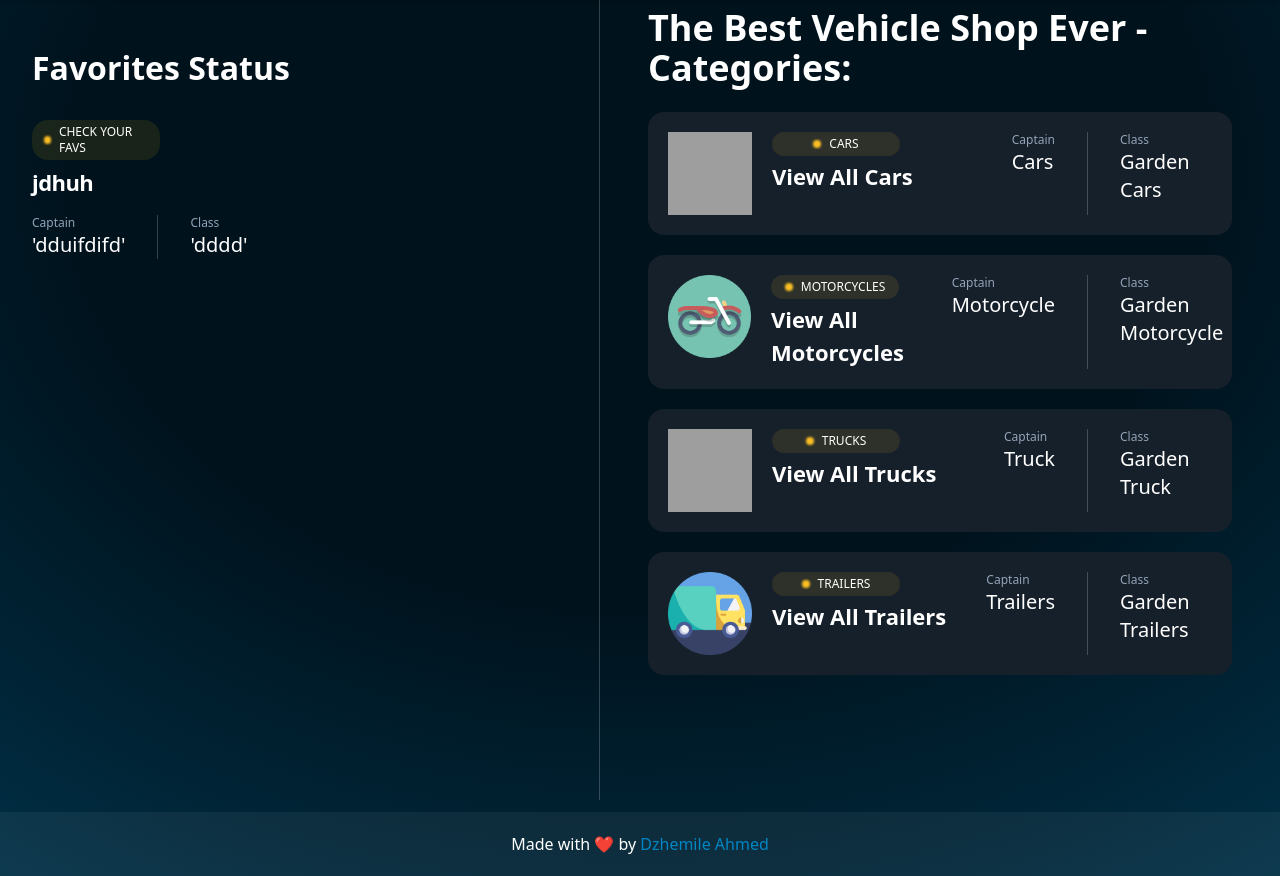
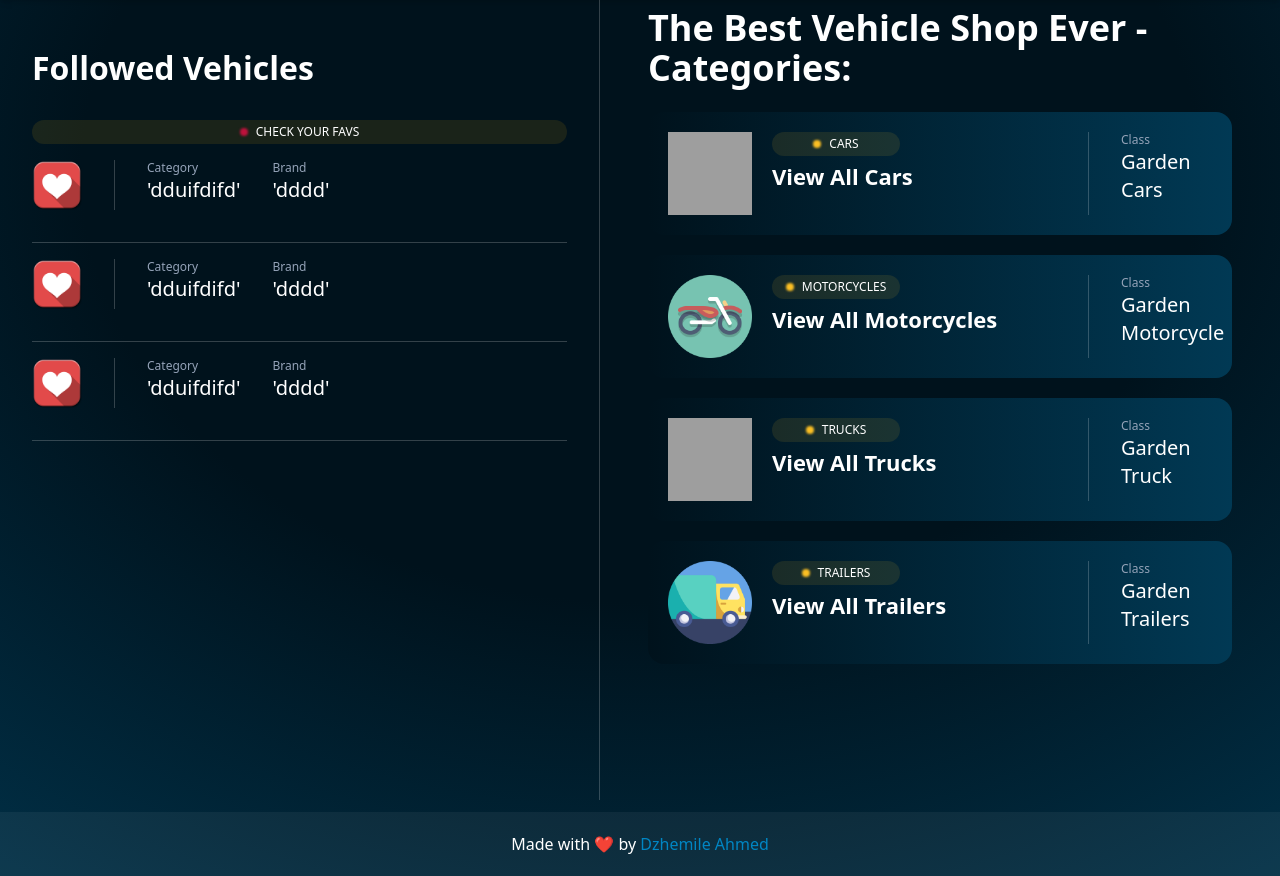
Before and after one commit to Dzhemile-dzh/vehicle-shop, a Symfony app: template templates/main/homepage.html.twig in a window 1280 px wide. Shown: the part 114-990 px from the top of the page. Run offline with Twig, Linux system fonts and the light colour scheme; the template is opened without the code that fills it, so the values that code supplies are empty; style sheets or scripts are compiled from the project's sources; some libraries are stand-ins or nearby versions; grey boxes are pictures that could not be loaded.

Commit message:
updated follow section, login redirect

```diff
--- a/src/Security/LoginFormAuthenticator.php
+++ b/src/Security/LoginFormAuthenticator.php
@@ -58,7 +58,7 @@ class LoginFormAuthenticator extends AbstractAuthenticator
     public function onAuthenticationSuccess(Request $request, TokenInterface $token, string $firewallName): ?Response
     {
         return new RedirectResponse(
-            $this->router->generate('car_list')
+            $this->router->generate('app_homepage')
         );
     }
 
--- a/templates/main/_sidebar.html.twig
+++ b/templates/main/_sidebar.html.twig
@@ -2,27 +2,61 @@
     class="pb-8 lg:pb-0 lg:w-[600px] shrink-0 lg:block lg:min-h-screen text-white transition-all overflow-hidden px-8 border-b lg:border-b-0 lg:border-r border-white/20 transition-all overflow-hidden"
 >
     <div class="flex justify-between mt-11 mb-7">
-        <h2 class="text-[32px] font-semibold">Favorites Status</h2>
+        <h2 class="text-[32px] font-semibold">Followed Vehicles</h2>
     </div>
 
     <div>
         <div class="flex flex-col space-y-1.5">
-            <div class="rounded-2xl py-1 px-3 flex justify-center w-32 items-center" style="background: rgba(255, 184, 0, .1);">
-                <div class="rounded-full h-2 w-2 bg-amber-400 blur-[1px] mr-2"></div>
+            <div class="rounded-2xl py-1 px-3 flex justify-center w-42 items-center" style="background: rgba(255, 184, 0, .1);">
+                <div class="rounded-full h-2 w-2 bg-rose-700 blur-[1px] mr-2"></div>
                 <p class="uppercase text-xs">Check Your Favs</p>
             </div>
-            <h3 class="tracking-tight text-[22px] font-semibold">
-                <a class="hover:underline" href="">jdhuh</a>
-            </h3>
         </div>
-        <div class="flex mt-4">
+        <div class="flex mt-4 border-b border-white/20 pb-8">
             <div class="border-r border-white/20 pr-8">
-                <p class="text-slate-400 text-xs">Captain</p>
+                <p class="text-slate-400 text-xs"></p>
+                <div class="flex justify-center">
+                    <img class="max-h-[50px] md:max-h-[50px]" src="{{ asset('images/follow-icon.png') }}" alt="trailer image">
+                </div>
+            </div>
+            <div class="pl-8">
+                <p class="text-slate-400 text-xs">Category</p>
                 <p class="text-xl">'dduifdifd'</p>
             </div>
-
             <div class="pl-8">
-                <p class="text-slate-400 text-xs">Class</p>
+                <p class="text-slate-400 text-xs">Brand</p>
+                <p class="text-xl">'dddd'</p>
+            </div>
+        </div>
+        <div class="flex mt-4 border-b border-white/20 pb-8">
+            <div class="border-r border-white/20 pr-8">
+                <p class="text-slate-400 text-xs"></p>
+                <div class="flex justify-center">
+                    <img class="max-h-[50px] md:max-h-[50px]" src="{{ asset('images/follow-icon.png') }}" alt="trailer image">
+                </div>
+            </div>
+            <div class="pl-8">
+                <p class="text-slate-400 text-xs">Category</p>
+                <p class="text-xl">'dduifdifd'</p>
+            </div>
+            <div class="pl-8">
+                <p class="text-slate-400 text-xs">Brand</p>
+                <p class="text-xl">'dddd'</p>
+            </div>
+        </div>
+        <div class="flex mt-4 border-b border-white/20 pb-8">
+            <div class="border-r border-white/20 pr-8">
+                <p class="text-slate-400 text-xs"></p>
+                <div class="flex justify-center">
+                    <img class="max-h-[50px] md:max-h-[50px]" src="{{ asset('images/follow-icon.png') }}" alt="trailer image">
+                </div>
+            </div>
+            <div class="pl-8">
+                <p class="text-slate-400 text-xs">Category</p>
+                <p class="text-xl">'dduifdifd'</p>
+            </div>
+            <div class="pl-8">
+                <p class="text-slate-400 text-xs">Brand</p>
                 <p class="text-xl">'dddd'</p>
             </div>
         </div>
--- a/templates/main/_vehicle_card.html.twig
+++ b/templates/main/_vehicle_card.html.twig
@@ -1,4 +1,4 @@
-<div class="bg-[#16202A] rounded-2xl pl-5 py-5 pr-11 flex flex-col min-[1174px]:flex-row min-[1174px]:justify-between">
+<div class="bg-gradient-to-r from-[#00121C] to-[#013954] rounded-2xl pl-5 py-5 pr-11 flex flex-col min-[1174px]:flex-row min-[1174px]:justify-between">
     <div class="flex justify-center min-[1174px]:justify-start">
         <img class="h-[83px] w-[84px]" src="{{ asset(imageSrc) }}">
         <div class="ml-5">
@@ -17,12 +17,7 @@
         </div>
     </div>
     <div class="flex justify-center min-[1174px]:justify-start mt-2 min-[1174px]:mt-0 shrink-0">
-        <div class="border-r border-white/20 pr-8">
-            <p class="text-slate-400 text-xs">Captain</p>
-            <p class="text-xl">{{ captain }}</p>
-        </div>
-
-        <div class="pl-8 w-[100px]">
+        <div class="pl-8 w-[100px] border-l border-white/20">
             <p class="text-slate-400 text-xs">Class</p>
             <p class="text-xl">{{ class }}</p>
         </div>
--- a/templates/main/homepage.html.twig
+++ b/templates/main/homepage.html.twig
@@ -13,7 +13,6 @@
                     imageSrc: 'images/car.png',
                     category: 'Cars',
                     categoryPath: 'car_list',
-                    captain: ' Cars',
                     class: 'Garden Cars'
                 }) }}
 
@@ -21,7 +20,6 @@
                     imageSrc: 'images/motorcycle.png',
                     category: 'Motorcycles',
                     categoryPath: 'motorcycle_list',
-                    captain: 'Motorcycle',
                     class: 'Garden Motorcycle'
                 }) }}
 
@@ -29,7 +27,6 @@
                     imageSrc: 'images/truck.png',
                     category: 'Trucks',
                     categoryPath: 'truck_list',
-                    captain: 'Truck',
                     class: 'Garden Truck'
                 }) }}
 
@@ -37,7 +34,6 @@
                     imageSrc: 'images/trailer.png',
                     category: 'Trailers',
                     categoryPath: 'trailer_list',
-                    captain: 'Trailers',
                     class: 'Garden Trailers'
                 }) }}
             </div>
```
Also changed, not shown: assets/images/follow-icon.png (added).
